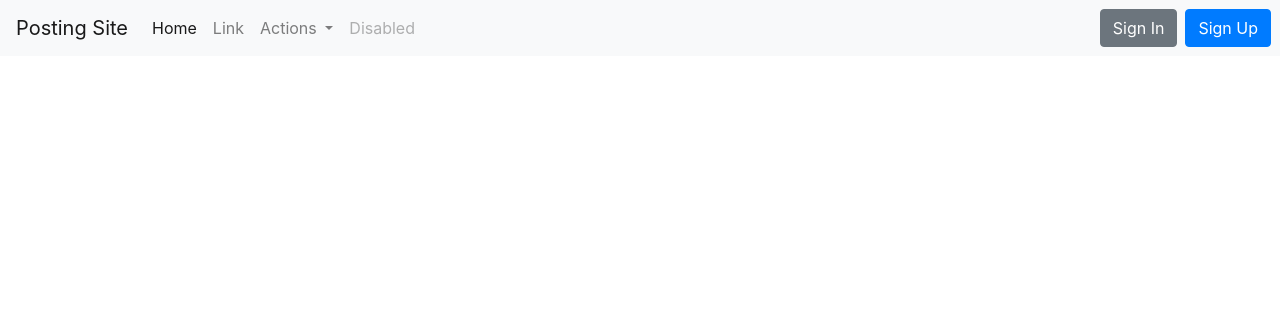
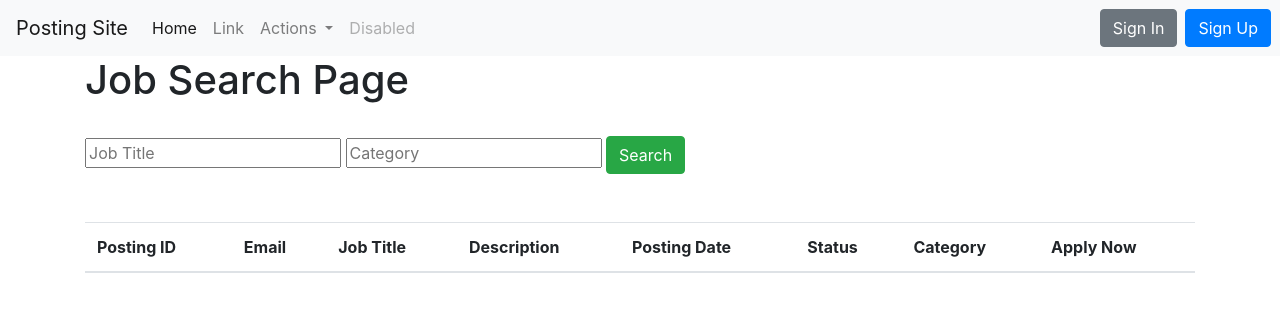
Before and after one commit to CaoGreg/COMP-353-Main-Project, a Flask app: page /postings in a window 1280 px wide. Shown: the top 316 px of the page. Run offline with Flask 2, Linux system fonts and the light colour scheme; lists and menus that the app fills with data are empty; some libraries are stand-ins or nearby versions.

Commit message:
skeleton for postings.html

```diff
--- a/app.py
+++ b/app.py
@@ -52,7 +52,7 @@ def index():
     return render_template('index.html')
 
 
-@app.route('/postings')
+@app.route('/postings', methods=['GET', 'POST'])
 def postings():
     return render_template('postings.html')
 
--- a/templates/postings.html
+++ b/templates/postings.html
@@ -5,5 +5,31 @@
 {% endblock %}
 
 {% block body %}
-
+<div class="container">
+    <h1>Job Search Page</h1>
+    <br>
+    <form id="job-search-engine" action="" method="post">
+      <input type="text" placeholder="Job Title" name="title_search">
+       <input type="password" placeholder="Category" name="category_search">
+      <input class="btn btn-success" type="submit" value="Search">
+    </form>
+    <br>
+    <br>
+    <table class="table">
+      <thead>
+        <tr>
+          <th scope="col">Posting ID</th>
+          <th scope="col">Email</th>
+          <th scope="col">Job Title</th>
+          <th scope="col">Description</th>
+          <th scope="col">Posting Date</th>
+          <th scope="col">Status</th>
+          <th scope="col">Category</th>
+          <th scope="col">Apply Now</th>
+        </tr>
+      </thead>
+      <tbody>
+      </tbody>
+    </table>
+</div>
 {% endblock %}
```
